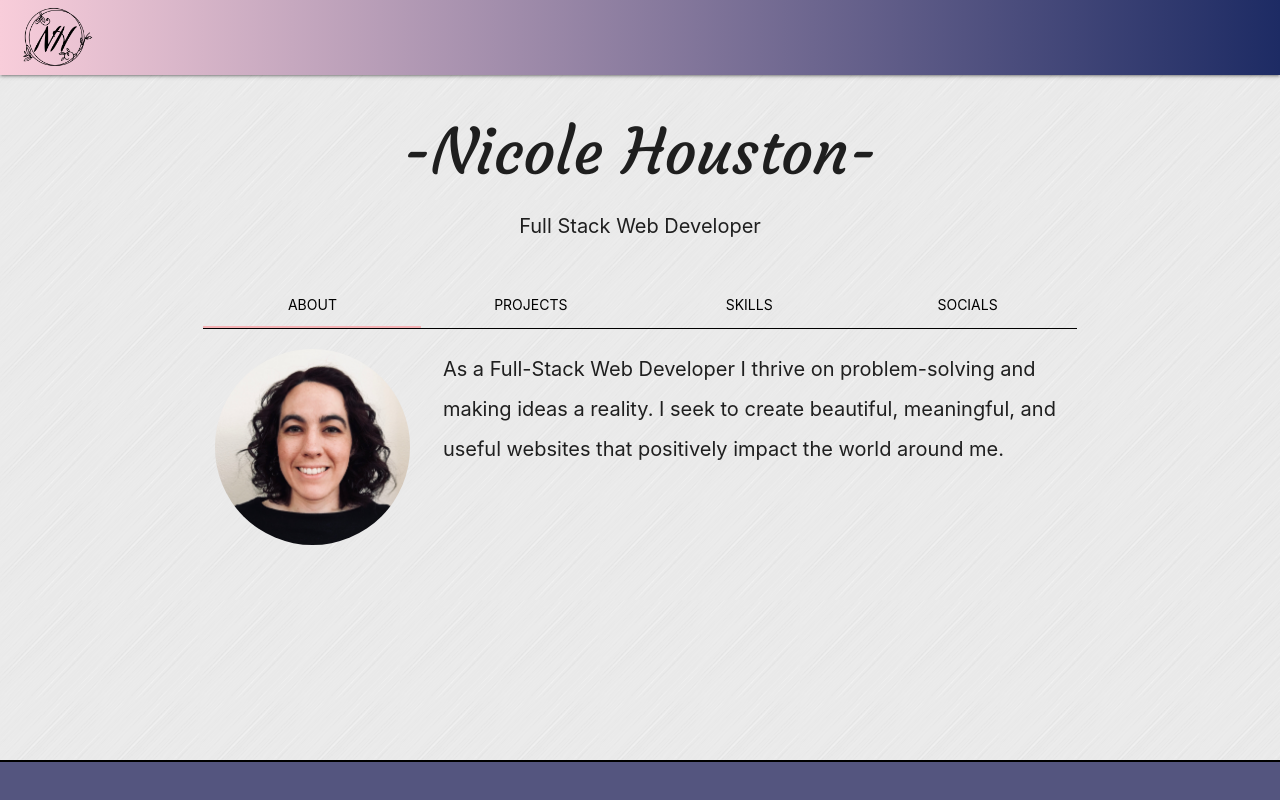
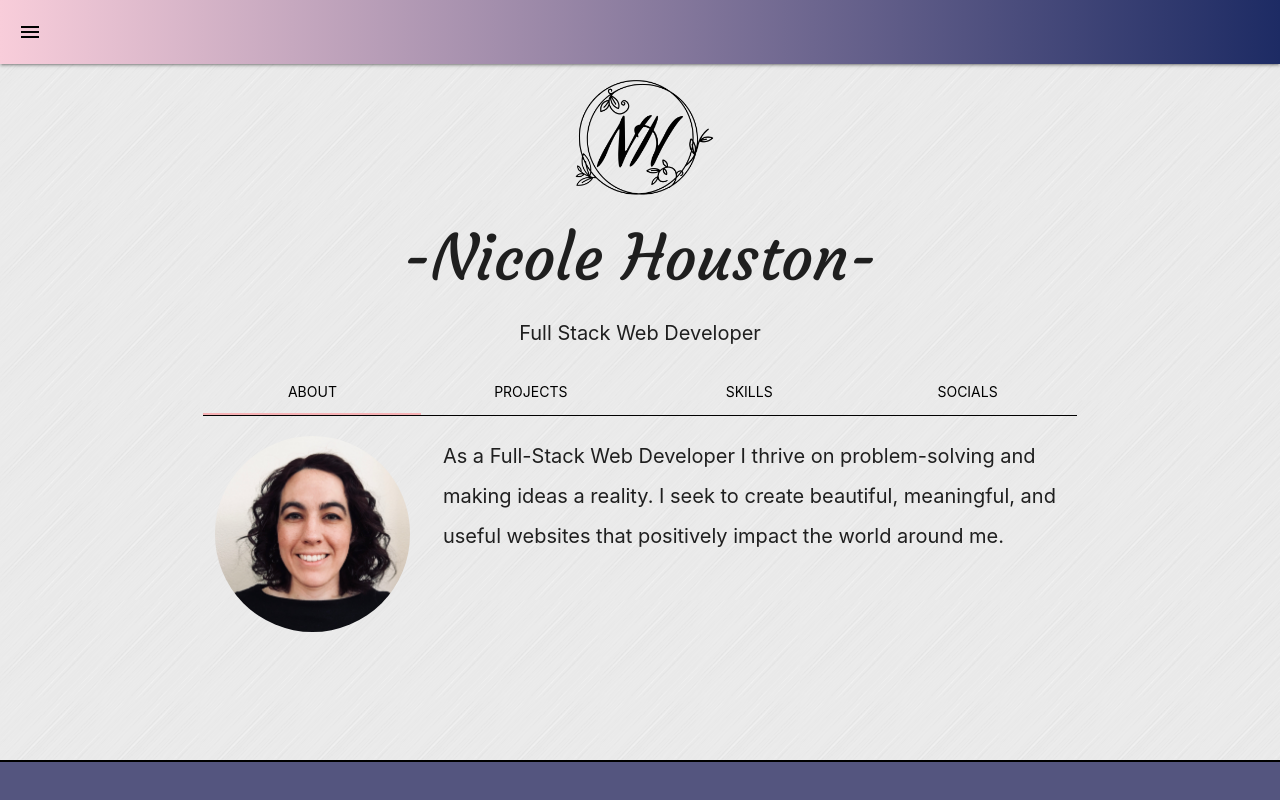
Before and after one commit to nicolehouston/nicolehouston.github.io, a plain HTML site: page index.html in a window 1280 px wide. Drawn offline with nearby package versions, Linux system fonts and the light colour scheme.

Commit message:
changed styling

```diff
--- a/assets/css/style.css
+++ b/assets/css/style.css
@@ -22,19 +22,16 @@ body {
     height: auto;
 }
 
-nav {
-    height: 75px;
-}
-
 h1 {
     font-family: 'Courgette', cursive;
     text-align: center;
+    margin-top: 10px;
 }
 
 .title {
     text-align: center;
     font-size: 20px;
-    margin-bottom: 40px;
+    margin-bottom: 20px;
 }
 
 .profilePic {
@@ -154,3 +151,10 @@ footer {
     width: 250px;
     margin-left: 50px;
 }
+
+.myLogo {
+    width: 150px;
+    display: block;
+    margin-right: auto;
+    margin-left: auto;
+}
--- a/index.html
+++ b/index.html
@@ -14,8 +14,7 @@
 
     <nav>
         <div class="nav-wrapper">
-            <!-- <a href="#" data-target="slide-out" class="sidenav-trigger show-on-large"><i class="black-text material-icons">menu</i></a> -->
-            <a href="#" data-target="slide-out" class="brand-logo sidenav-trigger show-on-large"><img class="logo" src="assets/images/Logo.png"></a>
+            <a href="#" data-target="slide-out" class="sidenav-trigger show-on-large"><i class="black-text material-icons">menu</i></a>
         </div>
     </nav>
 
@@ -34,6 +33,7 @@
         <p></p>
     </ul>
 
+    <img class="myLogo" src="assets/images/Logo.png">
     <h1>-Nicole Houston-</h1>
     <p class="title">Full Stack Web Developer</p>
 
```
